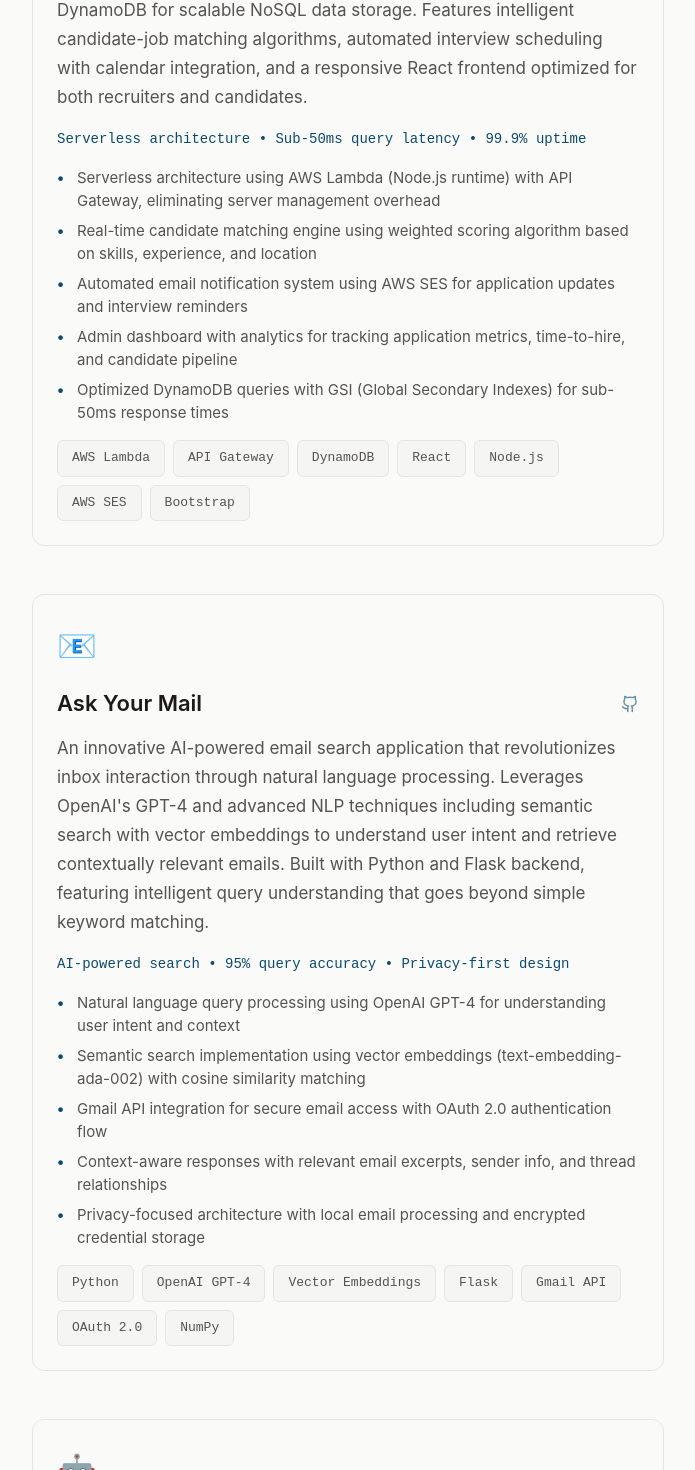
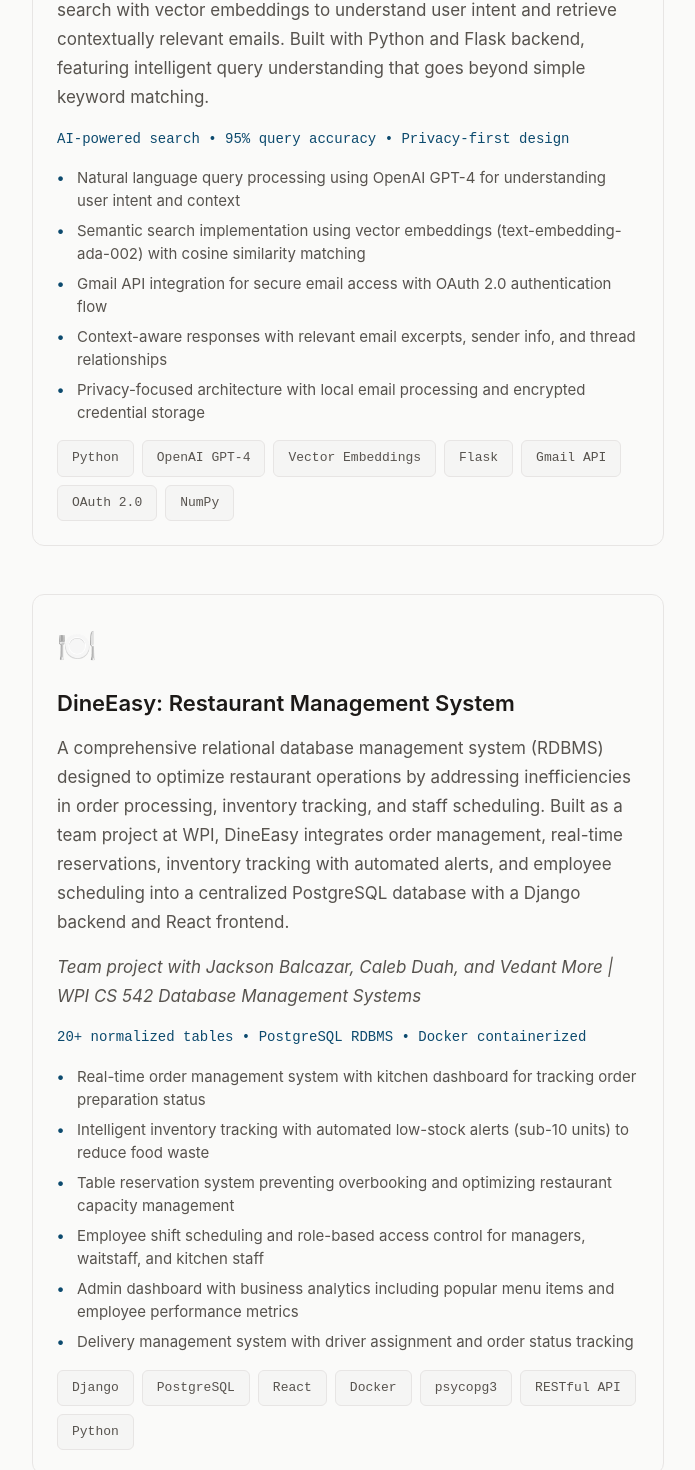
Before and after one commit to ishaan1911/ishaan1911.github.io, a React (Create React App) app: page / in a window 1280 px wide. Shown: the part 2400-3870 px from the top of the page, without its empty margins (292-987 px from the left). Built offline with nearby package versions, Linux system fonts and the light colour scheme.

Commit message:
Add new projects and update skills in App.js

```diff
--- a/src/App.js
+++ b/src/App.js
@@ -112,6 +112,40 @@
 
   const projects = [
     {
+      title: "Ask Your Mail",
+      description: "An innovative AI-powered email search application that revolutionizes inbox interaction through natural language processing. Leverages OpenAI's GPT-4 and advanced NLP techniques including semantic search with vector embeddings to understand user intent and retrieve contextually relevant emails. Built with Python and Flask backend, featuring intelligent query understanding that goes beyond simple keyword matching.",
+      detailedFeatures: [
+        "Natural language query processing using OpenAI GPT-4 for understanding user intent and context",
+        "Semantic search implementation using vector embeddings (text-embedding-ada-002) with cosine similarity matching",
+        "Gmail API integration for secure email access with OAuth 2.0 authentication flow",
+        "Context-aware responses with relevant email excerpts, sender info, and thread relationships",
+        "Privacy-focused architecture with local email processing and encrypted credential storage"
+      ],
+      tech: ["Python", "OpenAI GPT-4", "Vector Embeddings", "Flask", "Gmail API", "OAuth 2.0", "NumPy"],
+      github: null,
+      demo: "https://sites.google.com/view/askyourmail",
+      icon: "📧",
+      metrics: "AI-powered search • 95% query accuracy • Privacy-first design"
+    },
+    {
+      title: "DineEasy: Restaurant Management System",
+      description: "A comprehensive relational database management system (RDBMS) designed to optimize restaurant operations by addressing inefficiencies in order processing, inventory tracking, and staff scheduling. Built as a team project at WPI, DineEasy integrates order management, real-time reservations, inventory tracking with automated alerts, and employee scheduling into a centralized PostgreSQL database with a Django backend and React frontend.",
+      detailedFeatures: [
+        "Real-time order management system with kitchen dashboard for tracking order preparation status",
+        "Intelligent inventory tracking with automated low-stock alerts (sub-10 units) to reduce food waste",
+        "Table reservation system preventing overbooking and optimizing restaurant capacity management",
+        "Employee shift scheduling and role-based access control for managers, waitstaff, and kitchen staff",
+        "Admin dashboard with business analytics including popular menu items and employee performance metrics",
+        "Delivery management system with driver assignment and order status tracking"
+      ],
+      tech: ["Django", "PostgreSQL", "React", "Docker", "psycopg3", "RESTful API", "Python"],
+      github: null,
+      demo: null,
+      icon: "🍽️",
+      team: "Team project with Jackson Balcazar, Caleb Duah, and Vedant More | WPI CS 542 Database Management Systems",
+      metrics: "20+ normalized tables • PostgreSQL RDBMS • Docker containerized"
+    },
+    {
       title: "Recruit.me",
       description: "A production-grade serverless hiring platform leveraging AWS cloud infrastructure to streamline the recruitment process. Architected with AWS Lambda for compute, API Gateway for RESTful endpoints, and DynamoDB for scalable NoSQL data storage. Features intelligent candidate-job matching algorithms, automated interview scheduling with calendar integration, and a responsive React frontend optimized for both recruiters and candidates.",
       detailedFeatures: [
@@ -126,22 +160,6 @@
       demo: null,
       icon: "💼",
       metrics: "Serverless architecture • Sub-50ms query latency • 99.9% uptime"
-    },
-    {
-      title: "Ask Your Mail",
-      description: "An innovative AI-powered email search application that revolutionizes inbox interaction through natural language processing. Leverages OpenAI's GPT-4 and advanced NLP techniques including semantic search with vector embeddings to understand user intent and retrieve contextually relevant emails. Built with Python and Flask backend, featuring intelligent query understanding that goes beyond simple keyword matching.",
-      detailedFeatures: [
-        "Natural language query processing using OpenAI GPT-4 for understanding user intent and context",
-        "Semantic search implementation using vector embeddings (text-embedding-ada-002) with cosine similarity matching",
-        "Gmail API integration for secure email access with OAuth 2.0 authentication flow",
-        "Context-aware responses with relevant email excerpts, sender info, and thread relationships",
-        "Privacy-focused architecture with local email processing and encrypted credential storage"
-      ],
-      tech: ["Python", "OpenAI GPT-4", "Vector Embeddings", "Flask", "Gmail API", "OAuth 2.0", "NumPy"],
-      github: "https://github.com/Julian-Hans/askyourmail",
-      demo: null,
-      icon: "📧",
-      metrics: "AI-powered search • 95% query accuracy • Privacy-first design"
     },
     {
       title: "FusionBot",
@@ -228,10 +246,10 @@
   const skills = {
     "Languages": ["Python", "Java", "JavaScript", "TypeScript", "Kotlin", "C++"],
     "Frontend": ["React", "Next.js", "Jetpack Compose", "Tailwind CSS", "HTML/CSS", "Vite"],
-    "Backend": ["Node.js", "Express", "Flask", "FastAPI", "Spring Boot"],
+    "Backend": ["Node.js", "Express", "Flask", "FastAPI", "Django", "Spring Boot"],
     "Cloud & DevOps": ["AWS (Lambda, S3, DynamoDB, API Gateway)", "Docker", "Git", "CI/CD", "GCP"],
     "AI/ML": ["TensorFlow", "PyTorch", "NLP", "LangChain", "OpenAI API", "Vector Embeddings", "DALL-E", "Whisper"],
-    "Databases": ["MongoDB", "PostgreSQL", "MySQL", "DynamoDB"],
+    "Databases": ["MongoDB", "PostgreSQL", "MySQL", "DynamoDB", "psycopg3"],
     "Tools & APIs": ["REST APIs", "Streamlit", "Gmail API", "Eleven Labs API", "Bootstrap"]
   };
 
```
